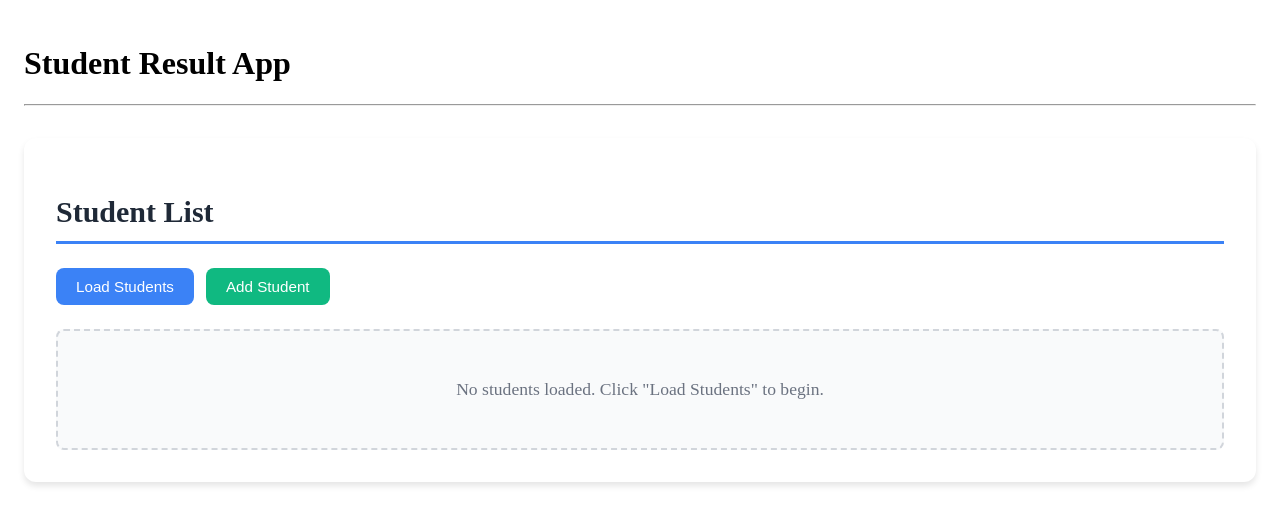
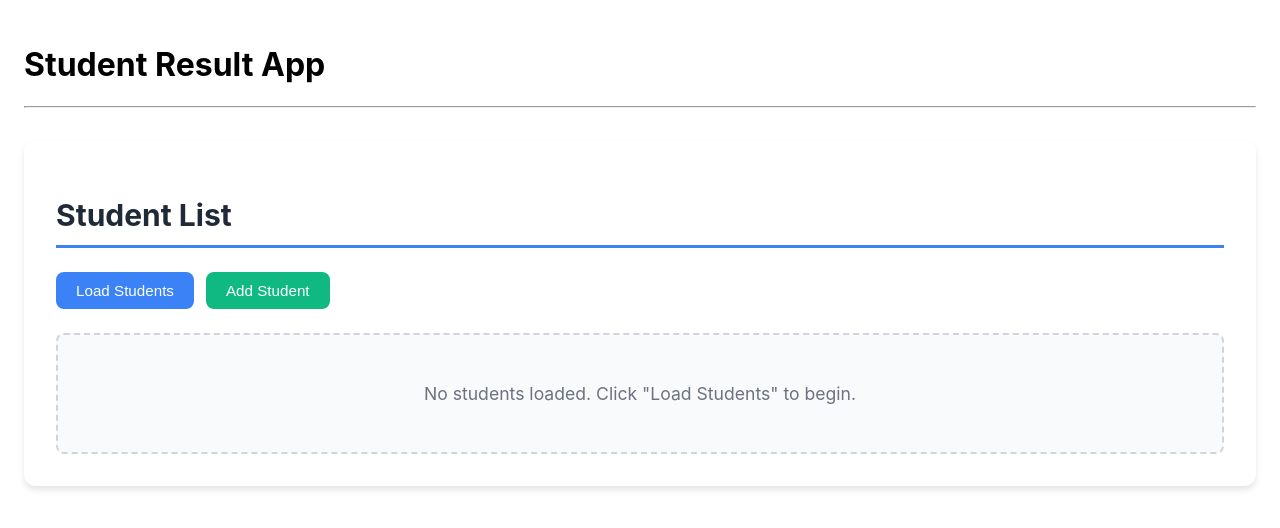
Before and after one commit to Aayush7105/student-result-management-system, a React (Create React App) app: page / in a window 1280 px wide. Shown: the top 528 px of the page. Built offline with nearby package versions, Linux system fonts and the light colour scheme.

Commit message:
UI improved

```diff
--- a/src/index.js
+++ b/src/index.js
@@ -5,6 +5,8 @@ import App from "./App";
 const root = ReactDOM.createRoot(document.getElementById("root"));
 root.render(
   <React.StrictMode>
-    <App />
+    <div style={{ fontFamily: "Inter, Arial, sans-serif" }}>
+      <App />
+    </div>
   </React.StrictMode>
 );
```
